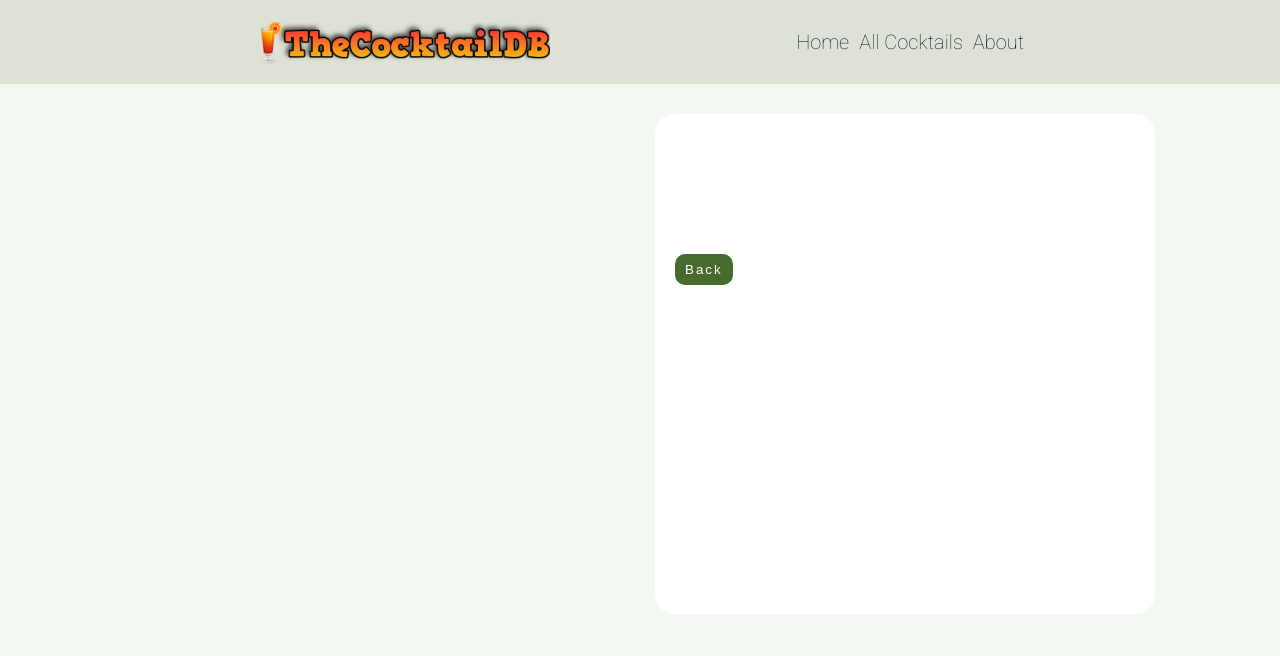
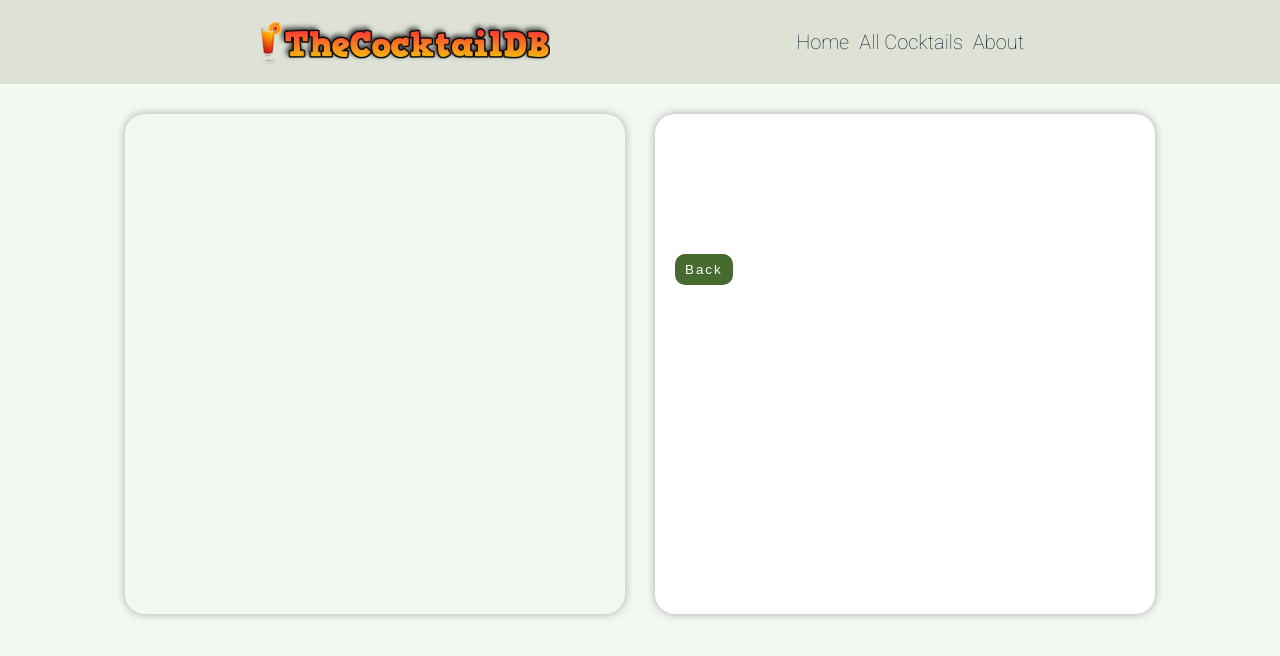
Before and after one commit to S4lvious/thecocktaildb, a plain HTML site: page details.html in a window 1280 px wide. Drawn offline with Linux system fonts and the light colour scheme; no server answers.

Commit message:
styling card details

```diff
--- a/details.css
+++ b/details.css
@@ -50,6 +50,7 @@
     height: 500px;
     background-color: white;
     border-radius: 20px;
+    box-shadow: 0 0 10px rgba(0, 0, 0, 0.3);
 }
 
 .cocktail-name {
@@ -88,6 +89,7 @@
     height: 500px;
     width: 500px;
     border-radius: 20px;
+    box-shadow: 0 0 10px rgba(0, 0, 0, 0.3);
 }
 
 .cocktail-image {
```
